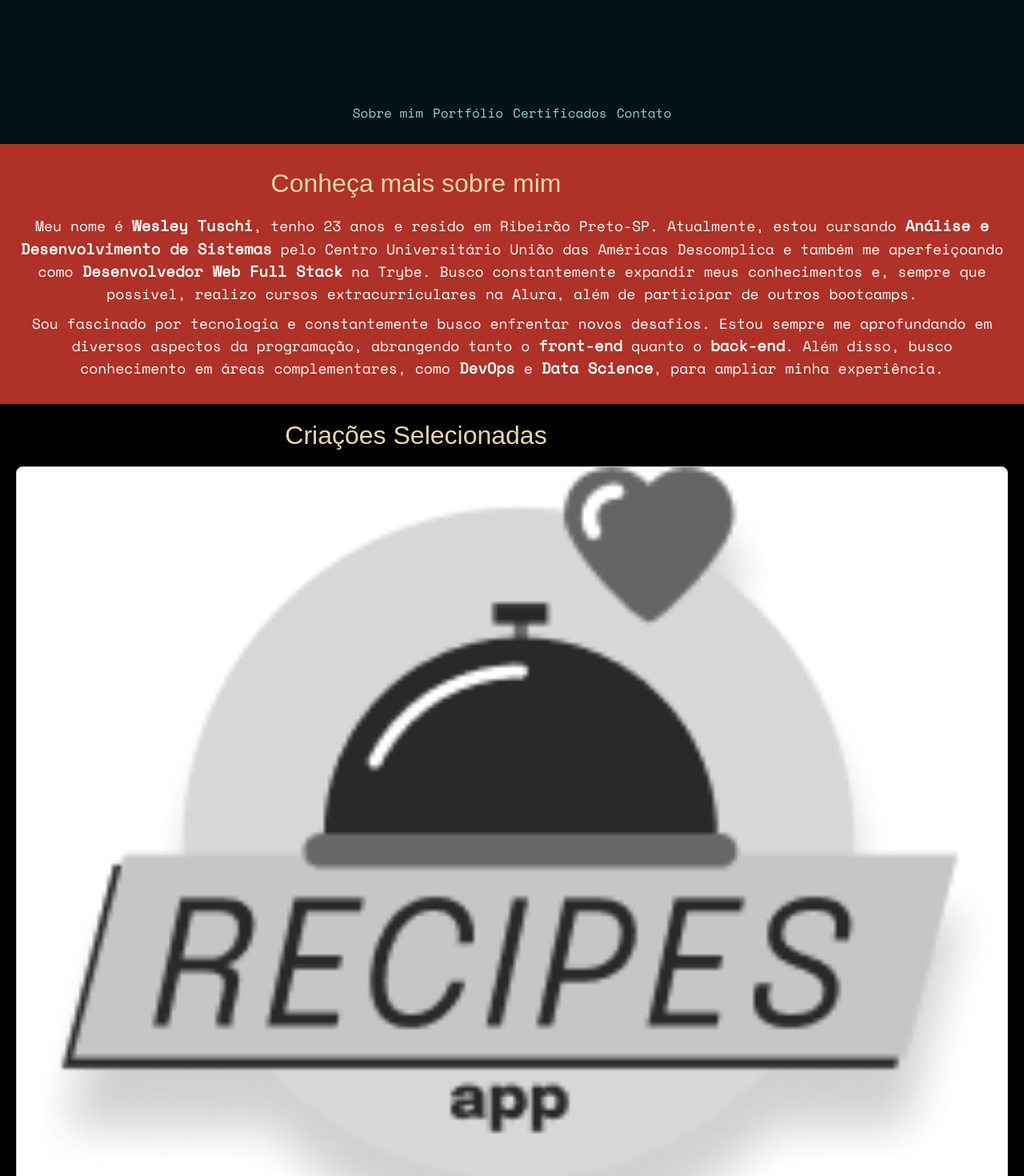
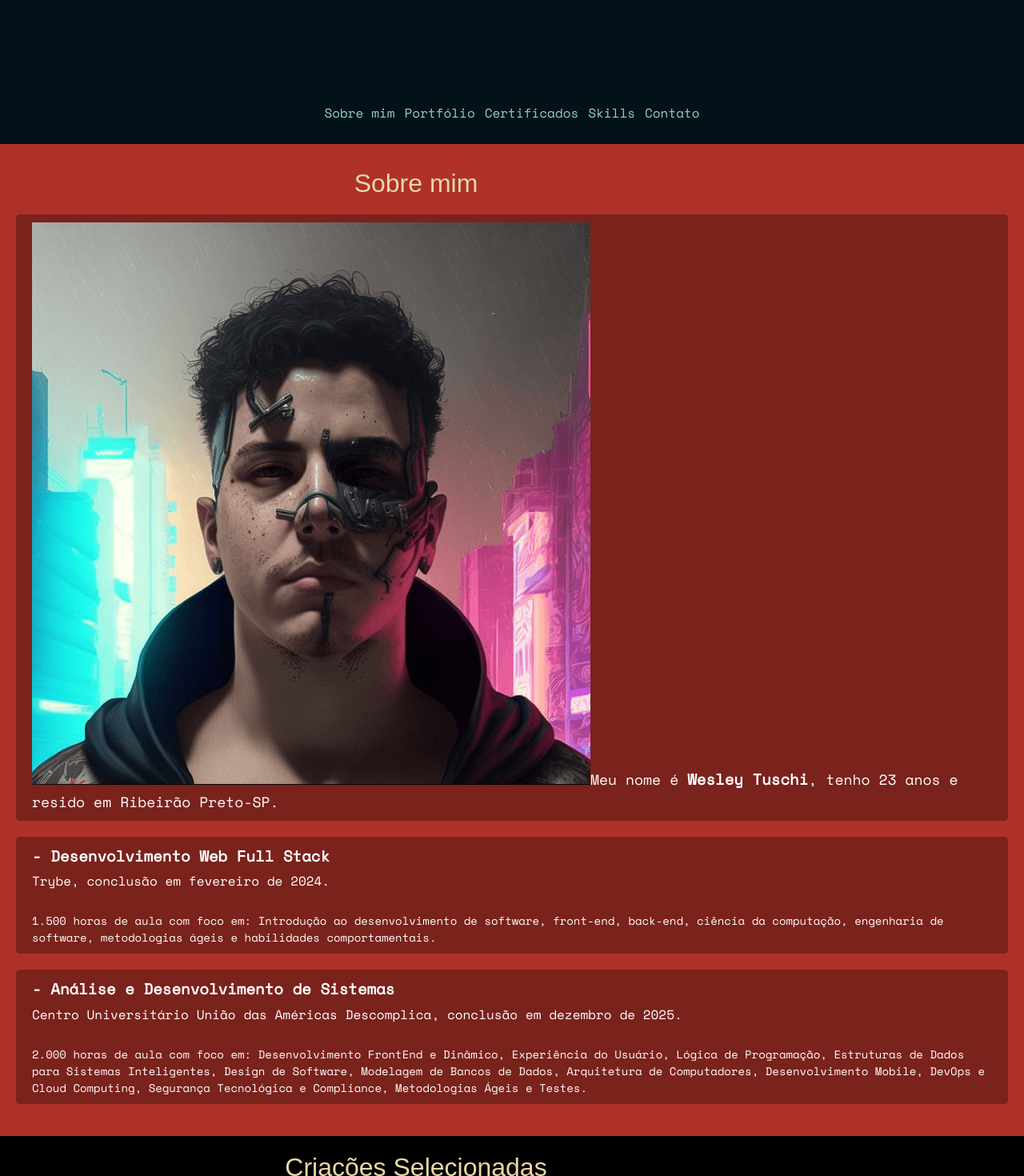
Before and after one commit to wesley-tuschi/wesley-tuschi-portfolio, a React (Create React App) app: page / in a window 1280 px wide. Shown: the part 620-2090 px from the top of the page at 80% size. Built offline with nearby package versions, Linux system fonts and the light colour scheme; a web font is replaced by a local one.

Commit message:
feat: info section add profile photo and adjustments

```diff
--- a/src/pages/Habilidades.jsx
+++ b/src/pages/Habilidades.jsx
@@ -39,7 +39,7 @@ const Habilidades = () => {
           </p>
         </div>
         <div className='skills-column'>
-          <h2 className='skills-title'>Skills</h2>
+          {/* <h2 className='skills-title'>Skills</h2> */}
           <InView triggerOnce>
             {({ inView, ref }) => (
               <ul className='skills-list' ref={ref}>
--- a/src/pages/Info.jsx
+++ b/src/pages/Info.jsx
@@ -1,6 +1,7 @@
 import React, { useEffect, useRef, useState } from 'react';
 import { motion } from 'framer-motion';
 import '../styles/Info.css';
+import ProfilePhoto from '../images/Cyberpunk.png';
 
 const Info = () => {
   const [isVisible, setIsVisible] = useState(false);
@@ -43,7 +44,10 @@ const Info = () => {
   }, []);
 
   return (
-    <div ref={infoRef} style={{ backgroundColor: isVisible ? 'transparent' : 'black' }}>
+    <div
+      ref={infoRef}
+      style={{ backgroundColor: isVisible ? 'transparent' : 'black' }}
+    >
       <motion.div
         className='background-info'
         variants={containerVariants}
@@ -58,42 +62,59 @@ const Info = () => {
             animate={{ opacity: 1 }}
             transition={{ delay: 0.5, duration: 1 }}
           >
-            Conheça mais sobre mim
+            Sobre mim
           </motion.h1>
-          <motion.p
-            className='my-info-2'
+          <motion.div
+            className='course-details'
+            initial={{ opacity: 0 }}
+            animate={{ opacity: 1 }}
+            transition={{ delay: 0.5, duration: 1 }}
+          >
+            <img src={ProfilePhoto} className='profile-photo img-fluid' alt='Profile' />
+          Meu nome é <span className='emphasis'>Wesley Tuschi</span>, tenho 23
+            anos e resido em Ribeirão Preto-SP.
+          </motion.div>
+          <motion.div
+            className='course-details'
             initial={{ opacity: 0 }}
             animate={{ opacity: 1 }}
             transition={{ delay: 1.5, duration: 1 }}
           >
-            Meu nome é <span className='emphasis'>Wesley Tuschi</span>, tenho 23
-            anos e resido em Ribeirão Preto-SP. Atualmente, estou cursando{' '}
-            <span className='emphasis'>
-              Análise e Desenvolvimento de Sistemas
-            </span>{' '}
-            pelo Centro Universitário União das Américas Descomplica e também me
-            aperfeiçoando como{' '}
-            <span className='emphasis'>Desenvolvedor Web Full Stack</span> na
-            Trybe. Busco constantemente expandir meus conhecimentos e, sempre
-            que possível, realizo cursos extracurriculares na Alura, além de
-            participar de outros bootcamps.
-          </motion.p>
-          <motion.p
-            className='my-info-2'
+            <span className='emphasis'>- Desenvolvimento Web Full Stack</span>
+            <br />
+            <p className='info-school'>
+            Trybe, conclusão em fevereiro de 2024.
+            </p>
+            <br />
+            <p className='info-paragraph'>1.500 horas de aula com foco em: Introdução ao desenvolvimento de
+            software, front-end, back-end, ciência da computação, engenharia de
+            software, metodologias ágeis e habilidades comportamentais.
+            </p>
+          </motion.div>
+
+          <motion.div
+            className='course-details'
             initial={{ opacity: 0 }}
             animate={{ opacity: 1 }}
             transition={{ delay: 2, duration: 1 }}
           >
-            Sou fascinado por tecnologia e constantemente busco enfrentar novos
-            desafios. Estou sempre me aprofundando em diversos aspectos da
-            programação, abrangendo tanto o{' '}
-            <span className='emphasis'>front-end</span> quanto o{' '}
-            <span className='emphasis'>back-end</span>. Além disso, busco
-            conhecimento em áreas complementares, como{' '}
-            <span className='emphasis'>DevOps</span> e{' '}
-            <span className='emphasis'>Data Science</span>, para ampliar minha
-            experiência.
-          </motion.p>
+            <span className='emphasis'>
+            - Análise e Desenvolvimento de Sistemas
+            </span>
+            <br />
+            <p className='info-school'>
+            Centro Universitário União das Américas Descomplica, conclusão em
+            dezembro de 2025.
+            </p>
+            <br />
+            <p className='info-paragraph'>2.000 horas de aula com foco em: Desenvolvimento FrontEnd e
+            Dinâmico, Experiência do Usuário, Lógica de Programação, Estruturas
+            de Dados para Sistemas Inteligentes, Design de Software, Modelagem
+            de Bancos de Dados, Arquitetura de Computadores, Desenvolvimento
+            Mobile, DevOps e Cloud Computing, Segurança Tecnológica e
+            Compliance, Metodologias Ágeis e Testes.
+            </p>
+          </motion.div>
         </div>
       </motion.div>
     </div>
--- a/src/styles/Certificados.css
+++ b/src/styles/Certificados.css
@@ -1,5 +1,5 @@
 .background-certificados {
-  padding: 20px;
+  padding: 80px 0;
   background-color:  #Af3128;
 }
 
@@ -18,7 +18,7 @@
   line-height: 1.2;
   text-align: center;
   font-size: 32px;
-  margin-bottom: 20px;
+  margin-bottom: 40px;
 }
 
 .carousel-inner {
--- a/src/styles/Habilidades.css
+++ b/src/styles/Habilidades.css
@@ -4,13 +4,10 @@
   display: flex;
   flex-direction: row;
   justify-content: space-around;
-  align-items: flex-start;
 }
 
 .skills-title {
   white-space: pre-wrap;
-  word-wrap: break-word;
-  word-break: break-word;
   max-width: 1000px;
   overflow: visible;
   font-weight: 400;
@@ -58,14 +55,16 @@
 .skills-column {
   display: flex;
   flex-direction: column;
-  align-items: flex-start;
+  align-items: center;
 }
 
 .skills-list {
   display: flex;
   flex-wrap: wrap;
-  justify-content: flex-start;
   list-style-type: none;
   padding: 0;
-  margin: 0;
+  margin-left: 5vh;
+  margin-top: 5vh;
+  margin-bottom: 5vh;
+  justify-content: space-around;
 }
--- a/src/styles/Info.css
+++ b/src/styles/Info.css
@@ -39,3 +39,23 @@
   font-weight: bold;
   font-size: 19px;
 }
+
+.course-details {
+  margin: 20px 0;
+  font-family: 'Space Mono', monospace;
+  color: #ffffff;
+  font-size: 18px;
+  line-height: 1.5;
+  text-align: left;
+  padding: 10px 20px;
+  border-radius: 5px;
+  background-color: rgba(0, 0, 0, 0.3);
+}
+
+.info-school {
+  font-size: 16px;
+  margin-top: 5px;
+}
+.info-paragraph {
+  font-size: 14px;
+}
--- a/src/utils/Bar.jsx
+++ b/src/utils/Bar.jsx
@@ -21,8 +21,13 @@ const bar = () => {
               </button>
             </li>
             <li className='nav-item'>
+              <button classname='bar-button' onClick={() => scrollTo('certificados-section')}>
+                Certificados
+              </button>
+            </li>
+            <li className='nav-item'>
               <button classname='bar-button' onClick={() => scrollTo('habilidades-section')}>
-                Certificados
+                Skills
               </button>
             </li>
             <li className='nav-item'>
```
Also changed, not shown: src/images/Cyberpunk.png (added).
